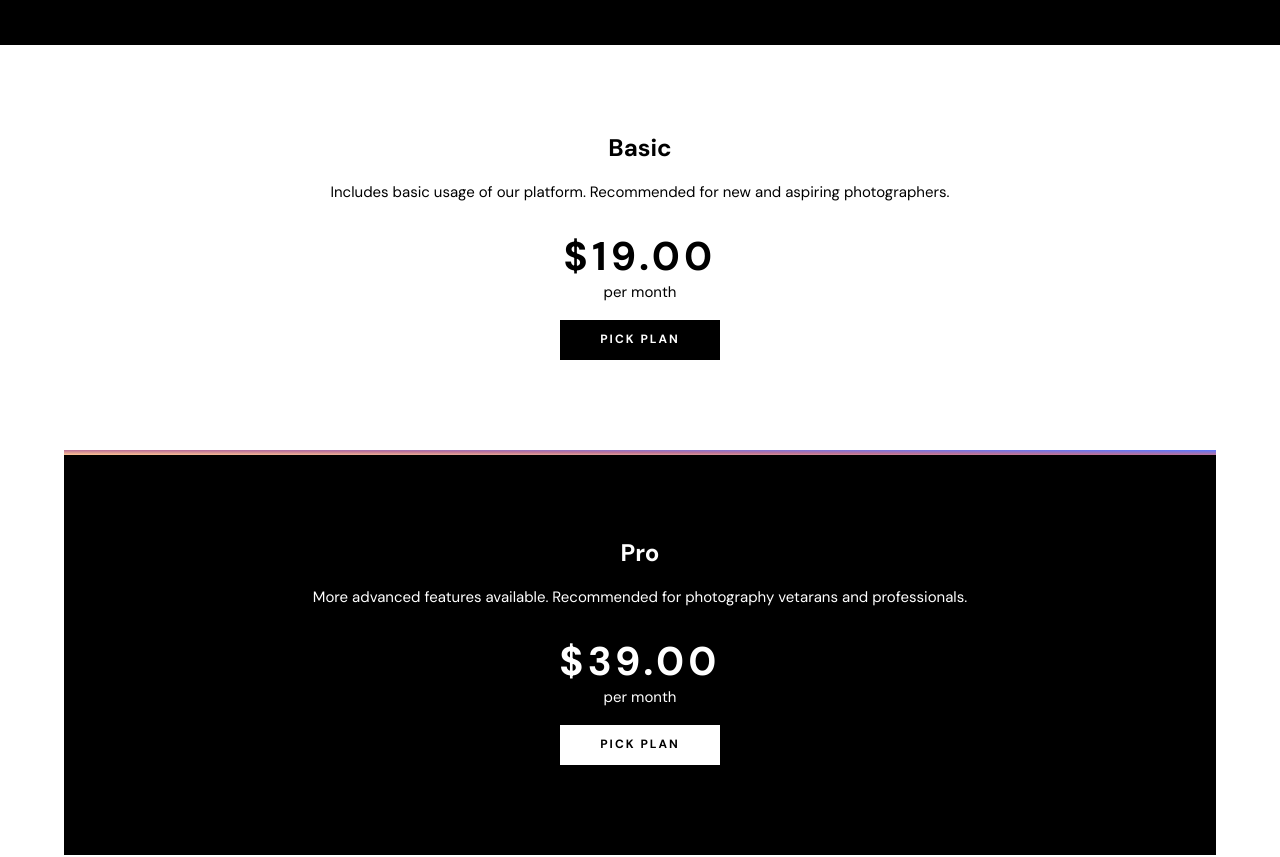
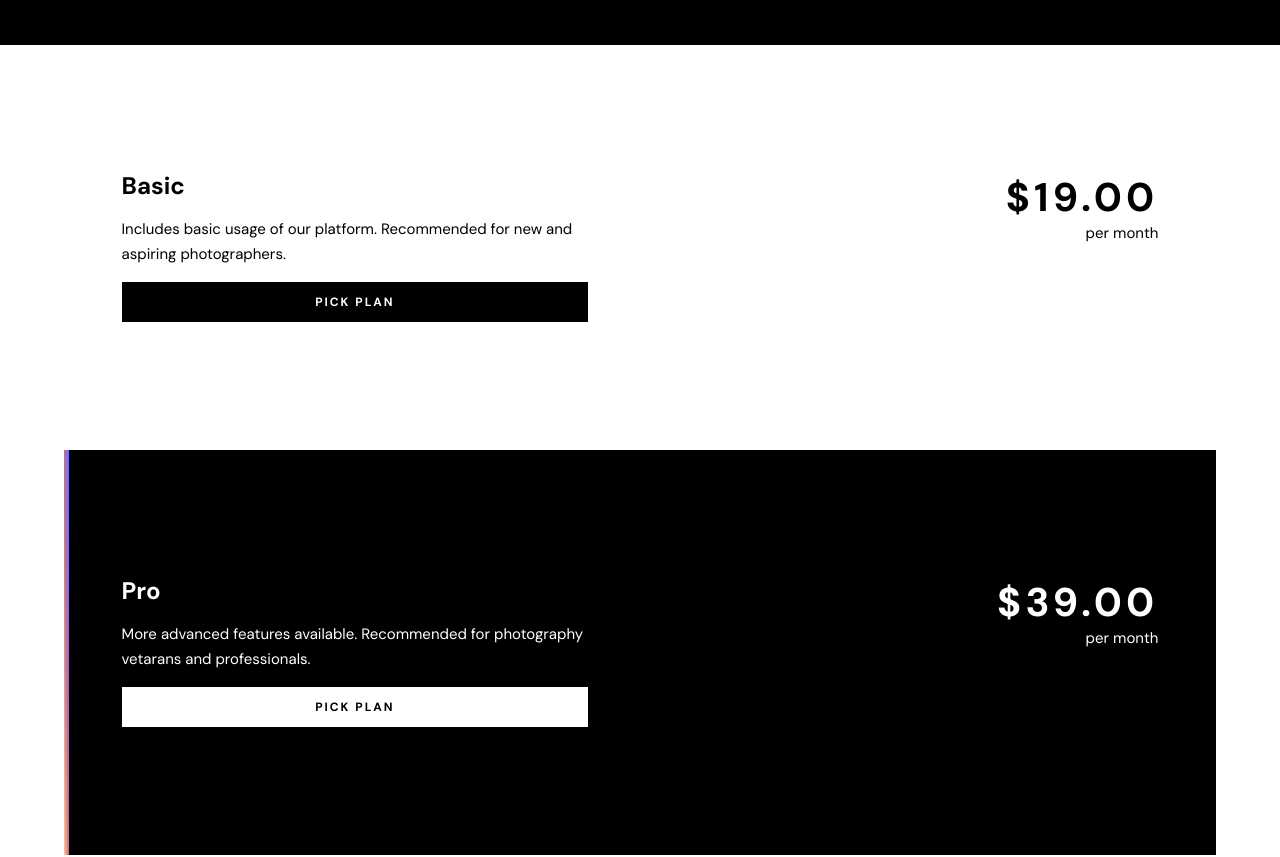
Before and after one commit to chungleee/photosnap, a Next.js app: page /pricing in a window 1280 px wide. Shown: the part 680-1537 px from the top of the page. Built offline with nearby package versions, Linux system fonts and the light colour scheme.

Commit message:
feat: give offwhite bg-color - tablet styling and layout

```diff
--- a/components/PricingCard/PricingCard.module.scss
+++ b/components/PricingCard/PricingCard.module.scss
@@ -6,6 +6,7 @@
 	width: 100%;
 	text-align: center;
 	display: flex;
+	background-color: map-get($map: $colors, $key: off-white);
 
 	.accent {
 		display: none;
@@ -31,6 +32,35 @@
 	button {
 		margin: 0 auto;
 	}
+
+	@include break-tablet {
+		.pricing__card__details__wrapper {
+			display: flex;
+			justify-content: space-between;
+
+			.pricing__card__details__left,
+			.pricing__card__details__right {
+				width: 45%;
+			}
+
+			.pricing__card__details__left {
+				text-align: left;
+			}
+
+			.pricing__card__details__right {
+				text-align: right;
+
+				h1 {
+					margin: 0;
+				}
+			}
+		}
+
+		button {
+			width: 45%;
+			margin: 0;
+		}
+	}
 }
 
 .pricing__card:nth-of-type(2) {
@@ -42,6 +72,11 @@
 		display: block;
 		position: absolute;
 		width: 100%;
+
+		@include break-tablet {
+			height: 100%;
+			width: 5px;
+		}
 	}
 
 	button {
```
